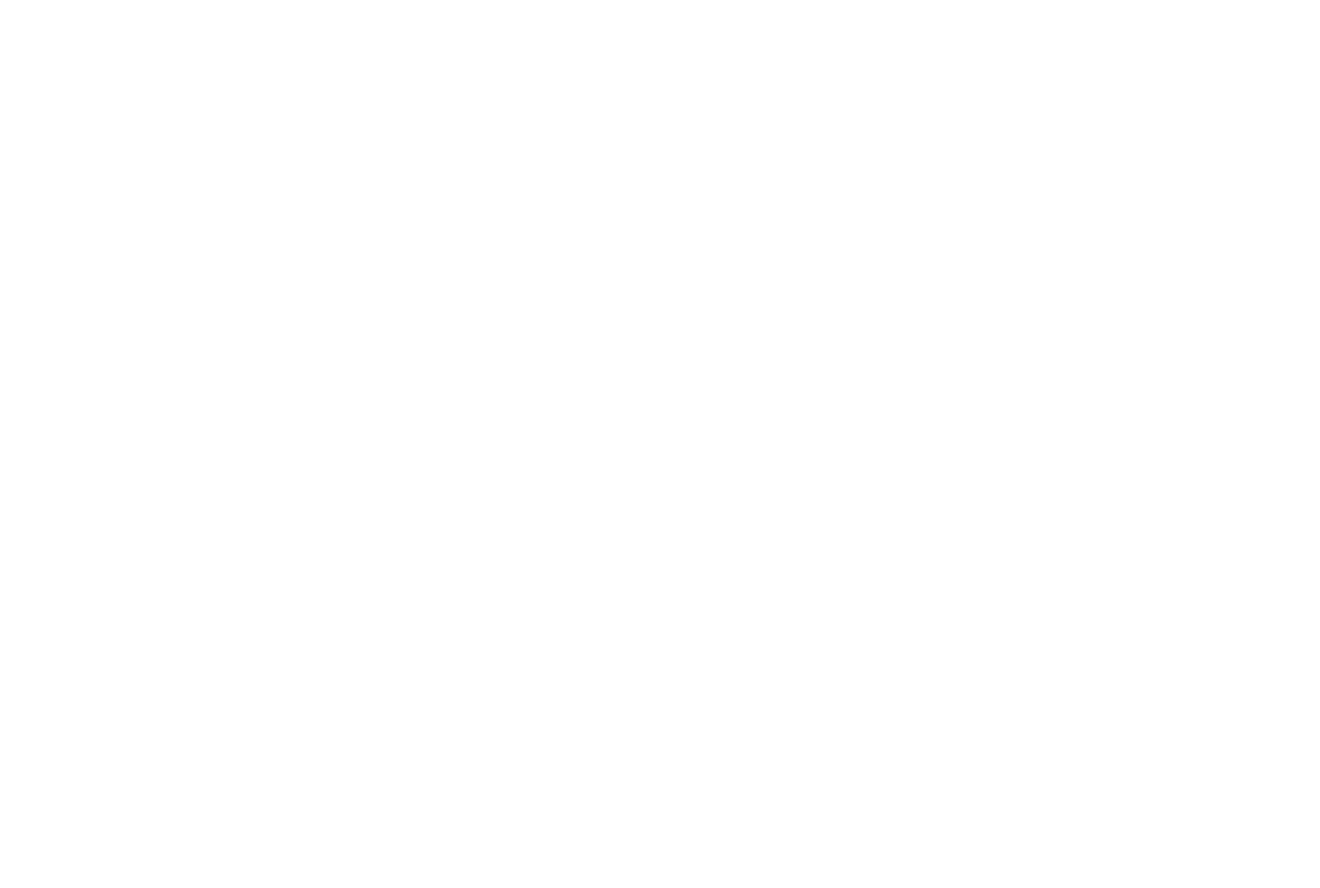
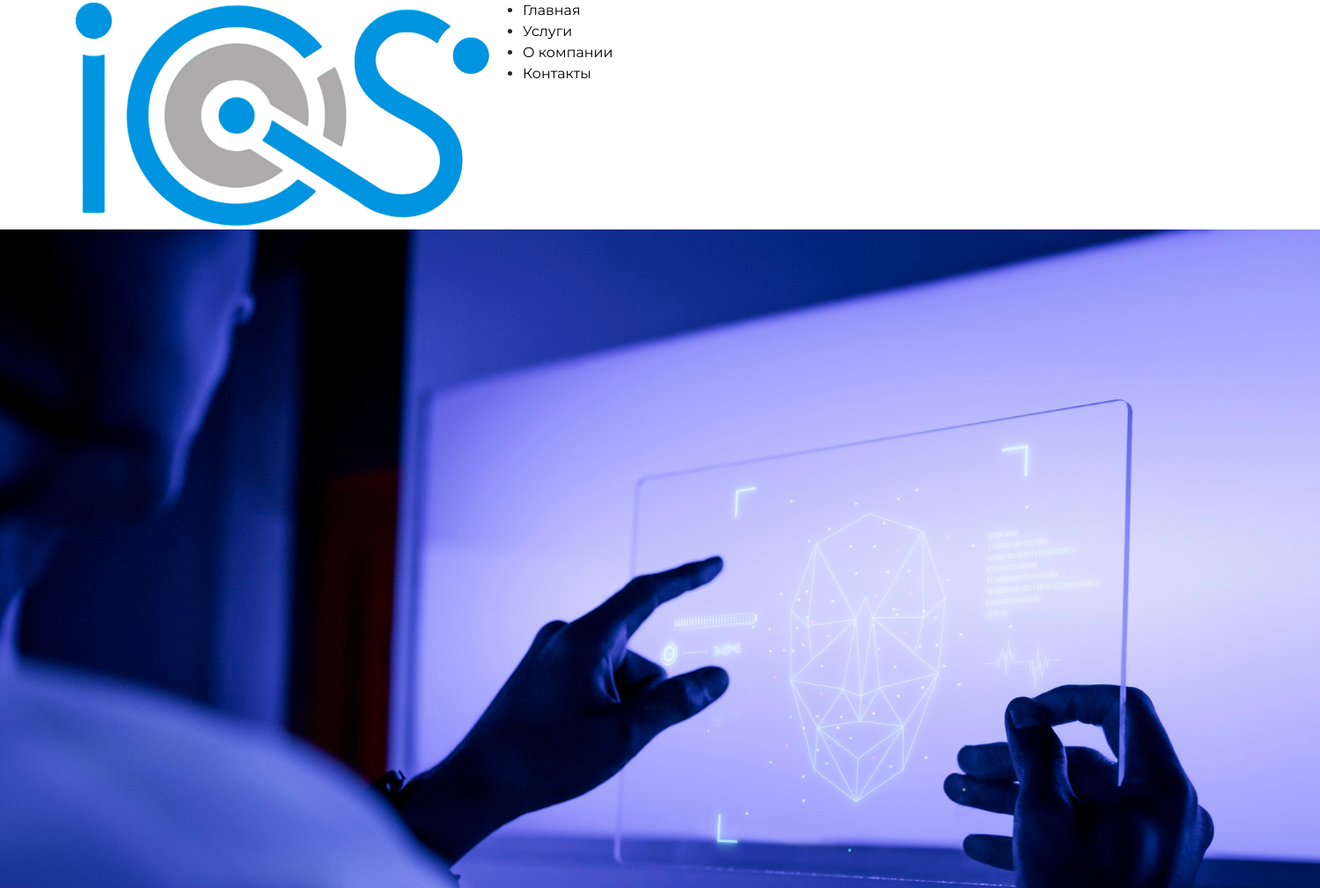
Before and after one commit to litvinov-it/ICS, a plain HTML site: page index.html in a window 1280 px wide. Shown: the top 1010 px of the page at 88% size, 1500 px wide, since content can reach past the window. Before the commit the page ends 800 px from the top, so only its background shows below. Drawn offline with nearby package versions, Linux system fonts and the light colour scheme.

Commit message:
start header and main

```diff
--- a/css/style.css
+++ b/css/style.css
@@ -1,3 +1,22 @@
-.container {
-    background-color: brown;
+@import url('https://fonts.googleapis.com/css2?family=Montserrat:ital,wght@0,100;0,200;0,300;0,400;0,500;0,600;0,700;0,800;0,900;1,100;1,200;1,300;1,400;1,500;1,600;1,700;1,800;1,900&display=swap');
+
+* {
+    margin: 0;
+    padding: 0;
+    box-sizing: border-box
 }
+
+body {
+    font-family: 'Montserrat', sans-serif;
+}
+
+a {
+    text-decoration: none;
+    color: #000;
+}
+
+/* Header */
+.nav {
+
+}
+/* Header END */
--- a/index.html
+++ b/index.html
@@ -4,14 +4,27 @@
     <meta charset="UTF-8">
     <meta http-equiv="X-UA-Compatible" content="IE=edge">
     <meta name="viewport" content="width=device-width, initial-scale=1.0">
+    <link href="https://cdn.jsdelivr.net/npm/bootstrap@5.3.0-alpha1/dist/css/bootstrap.min.css" rel="stylesheet" integrity="sha384-GLhlTQ8iRABdZLl6O3oVMWSktQOp6b7In1Zl3/Jr59b6EGGoI1aFkw7cmDA6j6gD" crossorigin="anonymous">
     <link rel="stylesheet" href="./css/style.css">
-    <link href="https://cdn.jsdelivr.net/npm/bootstrap@5.3.0-alpha1/dist/css/bootstrap.min.css" rel="stylesheet" integrity="sha384-GLhlTQ8iRABdZLl6O3oVMWSktQOp6b7In1Zl3/Jr59b6EGGoI1aFkw7cmDA6j6gD" crossorigin="anonymous">
     <title>Document</title>
 </head>
 <body>
-    <div class="container">
-
-    </div>
+    <header class="header container">
+        <nav class="nav">
+            <div class="logo">
+                <img src="./img/logo.png" alt="logo" class="logo__img">
+            </div>
+            <ul class="nav_list">
+                <li class="nav__item"><a href="" class="nav__link">Главная</a></li>
+                <li class="nav__item"><a href="" class="nav__link">Услуги</a></li>
+                <li class="nav__item"><a href="" class="nav__link">О компании</a></li>
+                <li class="nav__item"><a href="" class="nav__link">Контакты</a></li>
+            </ul>
+        </nav>
+    </header>
+    <main class="main">
+        <img src="./img/main_background.jpg" alt="main__background" class="main__background">
+    </main>
     <script src="https://cdn.jsdelivr.net/npm/bootstrap@5.3.0-alpha1/dist/js/bootstrap.bundle.min.js" integrity="sha384-w76AqPfDkMBDXo30jS1Sgez6pr3x5MlQ1ZAGC+nuZB+EYdgRZgiwxhTBTkF7CXvN" crossorigin="anonymous"></script>
 </body>
 </html>
```
Also changed, not shown: img/logo.png (added), img/main_background.jpg (added).
